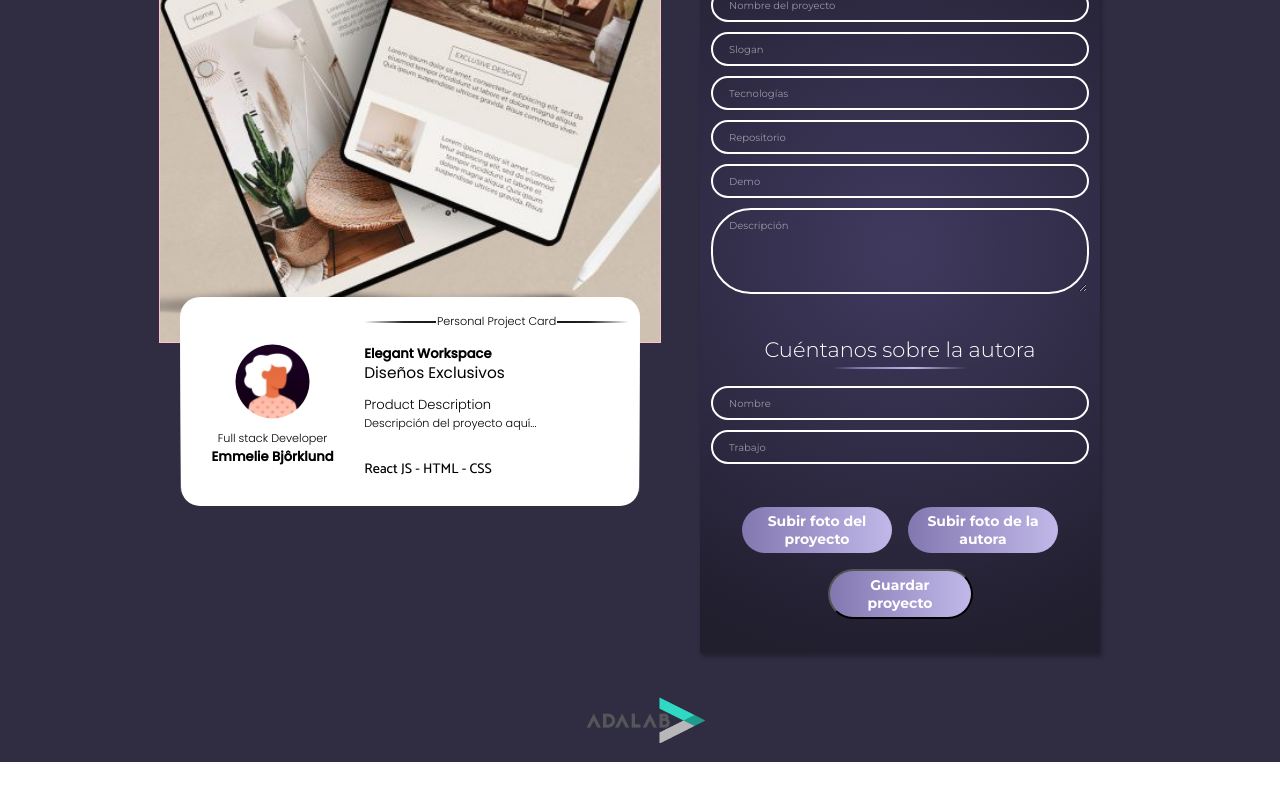
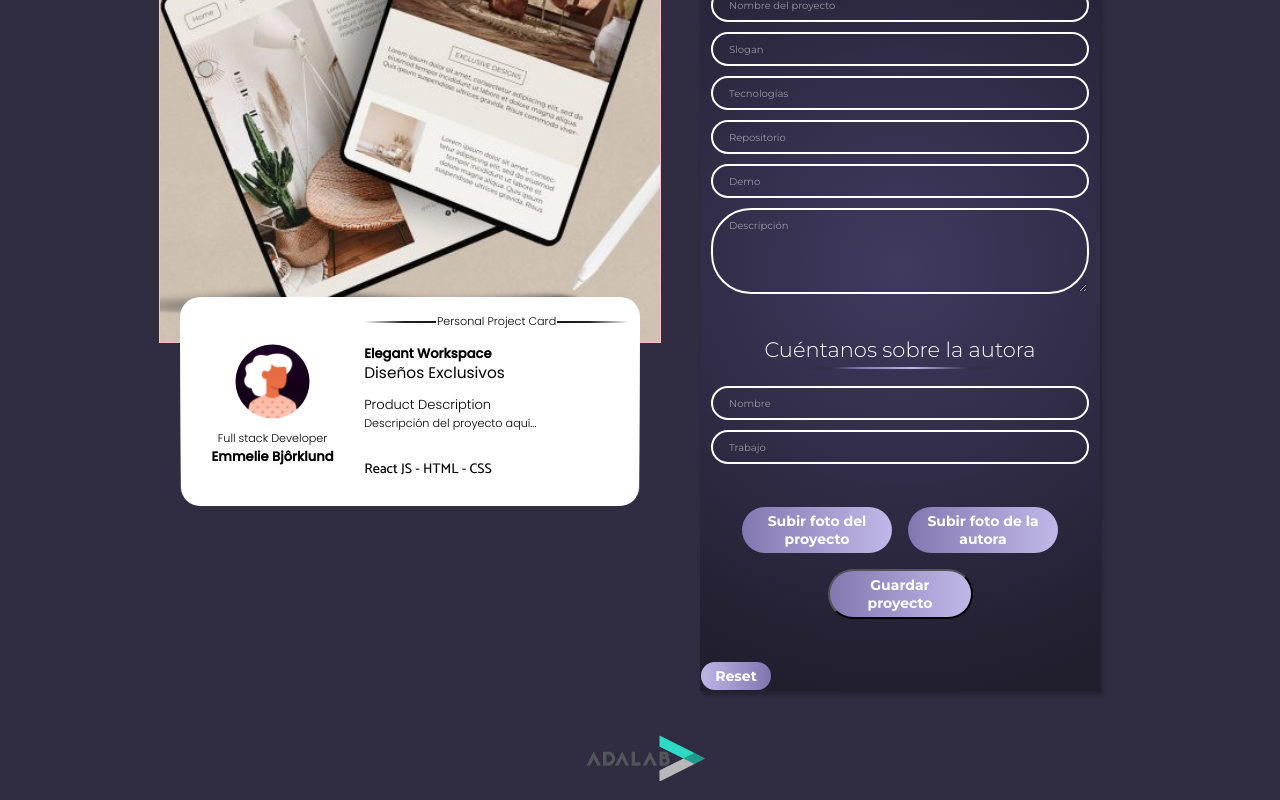
Before and after one commit to mgantunez/project-promo-c-pt-module-3-team-2, a React (Vite) app: page /#/create in a window 1280 px wide. Shown: the part 281-1081 px from the top of the page. Before the commit the page ends 1043 px from the top, so only its background shows below. Built offline with nearby package versions, Linux system fonts and the light colour scheme.

Commit message:
reset btn

```diff
--- a/src/components/App.jsx
+++ b/src/components/App.jsx
@@ -30,7 +30,7 @@ function App() {
   });
 
   useEffect(() => {
-    if (projectData.name) { // Evitar guardar vacíos innecesarios
+    if (projectData.name) {
       localStorage.setItem('projectData', JSON.stringify(projectData));
     }
   }, [projectData]);
@@ -41,7 +41,6 @@ function App() {
 
     const previousProjects = JSON.parse(localStorage.getItem("projects")) || [];
     const newProject = { ...projectData, dateAdded: new Date().toISOString() };
-    localStorage.setItem("lastProject", JSON.stringify(newProject));
     const allProjects = [...previousProjects, newProject];
     localStorage.setItem("projects", JSON.stringify(allProjects));
 
@@ -79,8 +78,7 @@ function App() {
 
             <Route path="create"
               element={<div className="createPage">
-                 {/* Preview should show the last project */}
-                <Preview projectData={JSON.parse(localStorage.getItem('lastProject')) || projectData} />
+                <Preview projectData={projectData} />
                 <Form projectData={projectData} setProjectData={setProjectData} handleSubmit={handleSubmit} error={error} projectUrl={projectUrl} />
               </div>
               } />
--- a/src/components/Form.jsx
+++ b/src/components/Form.jsx
@@ -1,11 +1,29 @@
 import PropTypes from "prop-types";
 import ImageEditor from "./ImageEditor";
-import { useEffect, useState } from "react";
+import { useState } from "react";
+import cancelar from "../images/cancelar.png"
 
 
 function Form({ projectData, setProjectData, handleSubmit, error, projectUrl }) {
 
     const [errors, setErrors] = useState({});
+
+    const handleReset = () => {
+        setProjectData({
+            name: "",
+            slogan: "",
+            technologies: "",
+            repo: "",
+            demo: "",
+            desc: "",
+            autor: "",
+            job: "",
+            image: "",
+            photo: "",
+        });
+        setErrors({});
+    };
+
 
 
     const handleFileChange = (ev, field) => {
@@ -148,6 +166,10 @@ function Form({ projectData, setProjectData, handleSubmit, error, projectUrl })
                     onSave={(croppedImg) => handleSaveImage(croppedImg, true)}
                     isAuthorPhoto={true} />
             )}
+
+            <button type="button" className="button--reset" onClick={handleReset}>
+            Reset
+            </button>
         </form>
     );
 }
--- a/src/styles/layout/_form.scss
+++ b/src/styles/layout/_form.scss
@@ -104,6 +104,24 @@
 
 }
 
+.button--reset {
+  background-color: transparent;
+  background-image: linear-gradient(to right, #c0b7e8 -2%, #8176af 98%);
+  color: var(--color-white);
+  font: var(--font-button);
+  width: 70px;
+  color: white;
+  border: none;
+  padding: 5px 10px;
+  border-radius: 45px;
+  cursor: pointer;
+  margin-top: 10px;
+  transition: background-color 0.3s ease, transform 0.3s ease;
+
+  &:hover{
+    transform: scale(1.1);
+  }
+}
 
 .projectUrl {
   color: white;
```
Also changed, not shown: src/images/cancelar.png (added).
